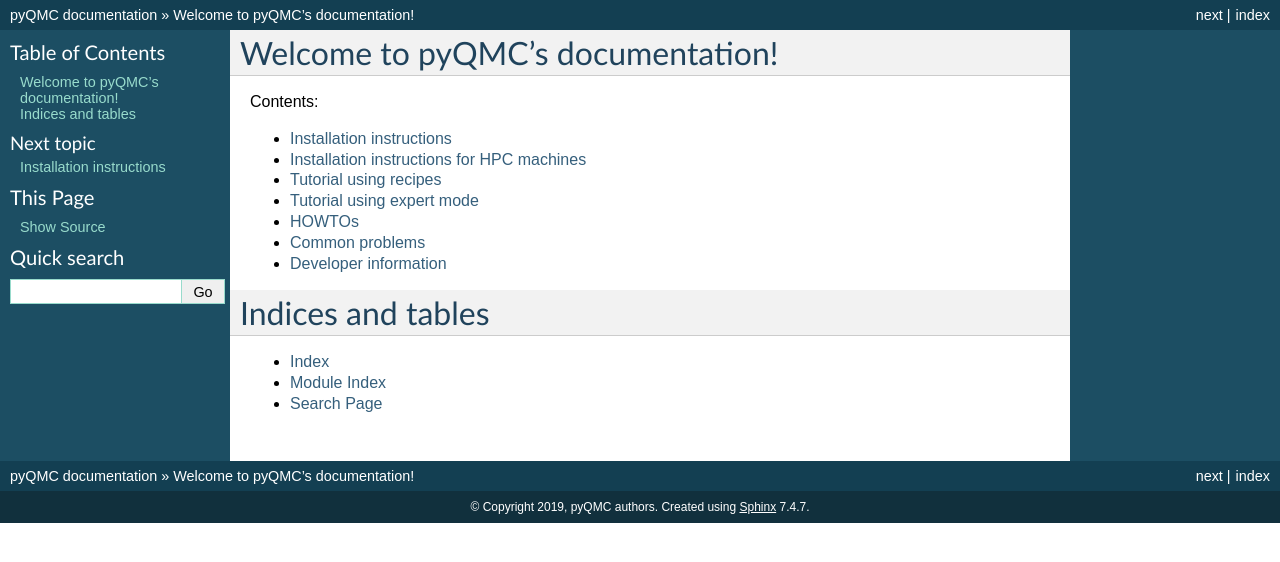
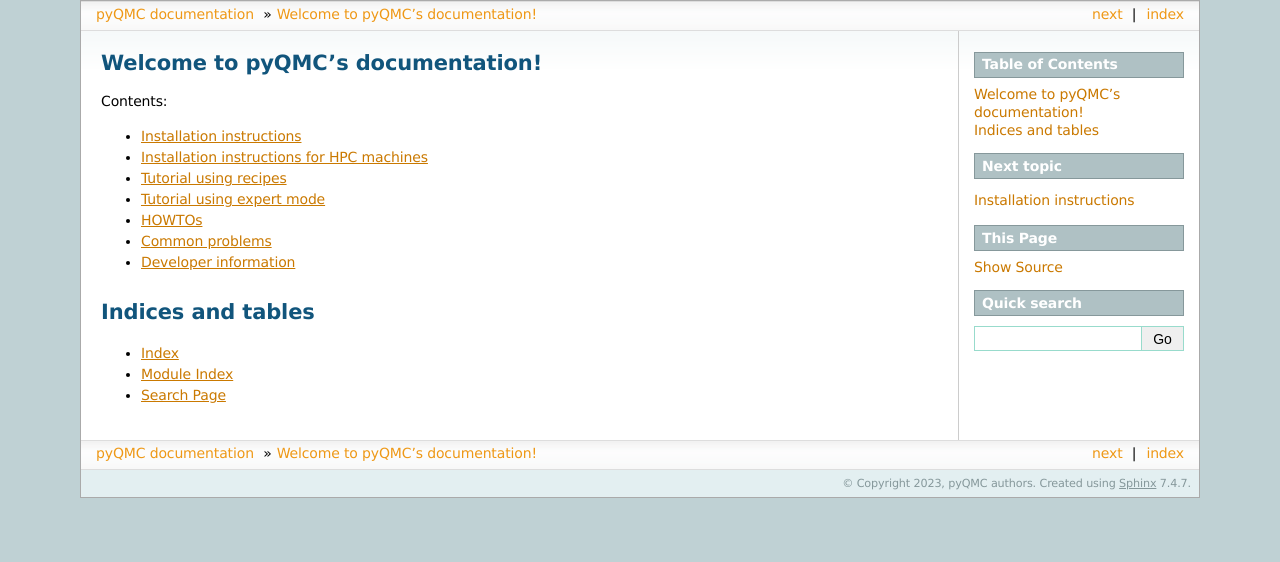
Before and after one commit to WagnerGroup/pyqmc, a Sphinx documentation site: the page built from doc/source/index.rst, in a window 1280 px wide. Shown: the top 562 px of the page. Built offline with Sphinx 7.4.7, drawn with Linux system fonts in a browser that asks for light colours.

Commit message:
Change sphinx style

```diff
--- a/doc/source/conf.py
+++ b/doc/source/conf.py
@@ -18,7 +18,7 @@
 # -- Project information -----------------------------------------------------
 
 project = 'pyQMC'
-copyright = '2019, pyQMC authors'
+copyright = '2023, pyQMC authors'
 author = 'pyQMC authors'
 
 
@@ -52,7 +52,7 @@
 #extensions.append("faculty_sphinx_theme")
 #html_theme = "faculty-sphinx-theme"
 
-html_theme = 'classic'
+html_theme = 'sphinxdoc'
 
 # Add any paths that contain custom static files (such as style sheets) here,
 # relative to this directory. They are copied after the builtin static files,
```
